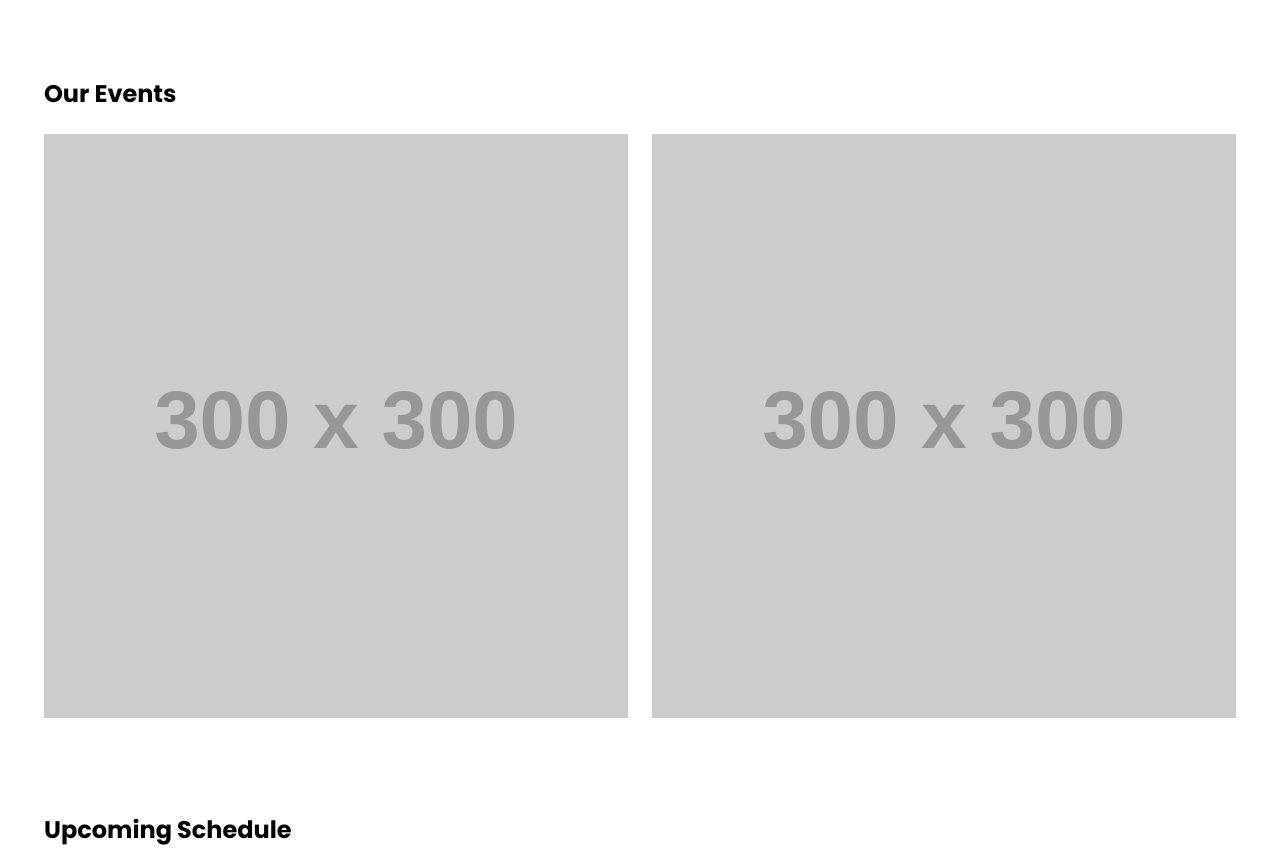
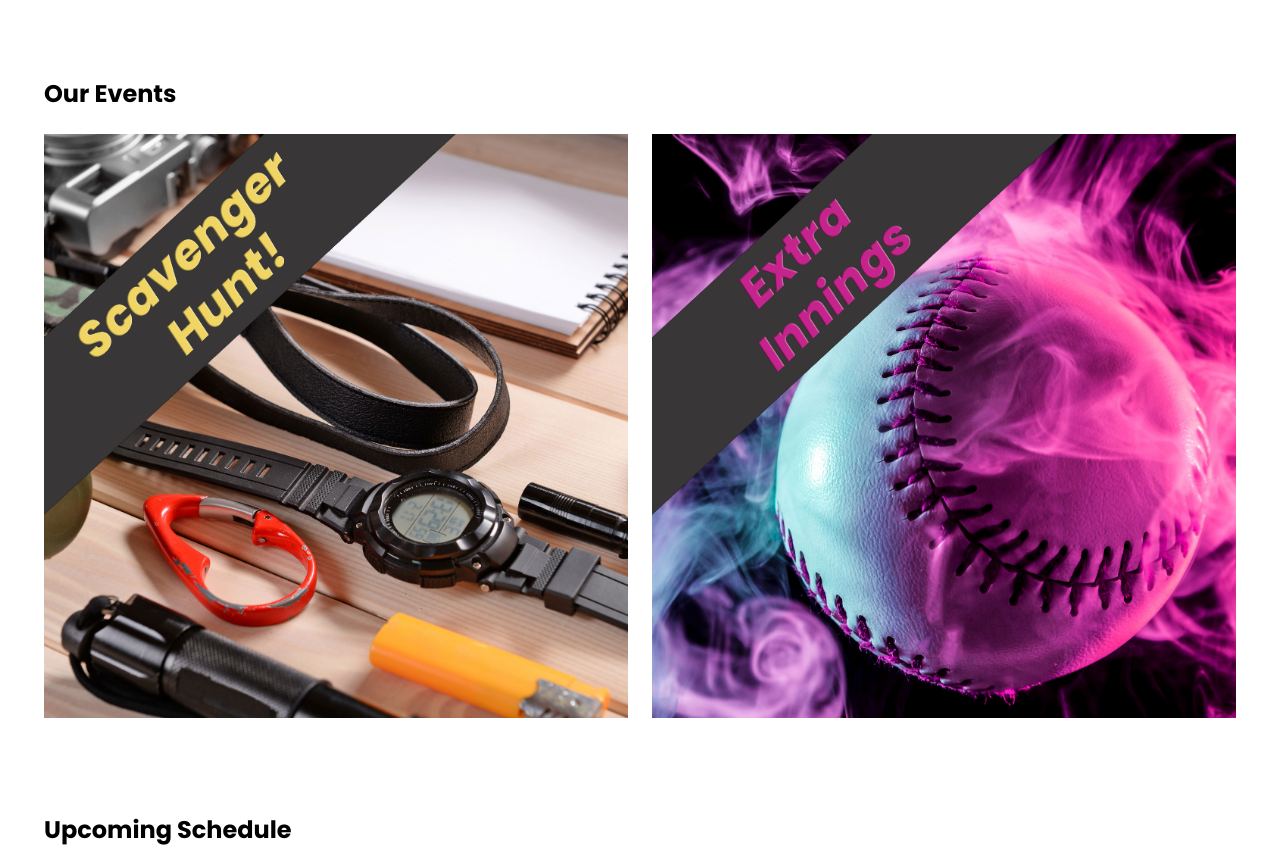
Before and after one commit to jdhawks2132/tk-web, a SvelteKit app: page / in a window 1280 px wide. Shown: the part 1260-2128 px from the top of the page. Built offline with nearby package versions, Linux system fonts and the light colour scheme.

Commit message:
update image placeholders for events

```diff
--- a/src/routes/+page.svelte
+++ b/src/routes/+page.svelte
@@ -59,10 +59,14 @@
 	<h2 class="text-2xl font-bold mb-6">Our Events</h2>
 	<div class="grid grid-cols-1 md:grid-cols-2 gap-6">
 		<div>
-			<img src="https://via.placeholder.com/300" alt="Event 1" class="event-image w-full h-auto" />
+			<img
+				src="/images/scavengerHunt.jpg"
+				alt="scavenger hunt details"
+				class="event-image w-full h-auto"
+			/>
 		</div>
 		<div>
-			<img src="https://via.placeholder.com/300" alt="Event 2" class="event-image w-full h-auto" />
+			<img src="/images/extraInnings.jpg" alt="extra innings" class="event-image w-full h-auto" />
 		</div>
 	</div>
 </section>
```
Also changed, not shown: static/images/extraInnings.jpg (added), static/images/scavengerHunt.jpg (added).
